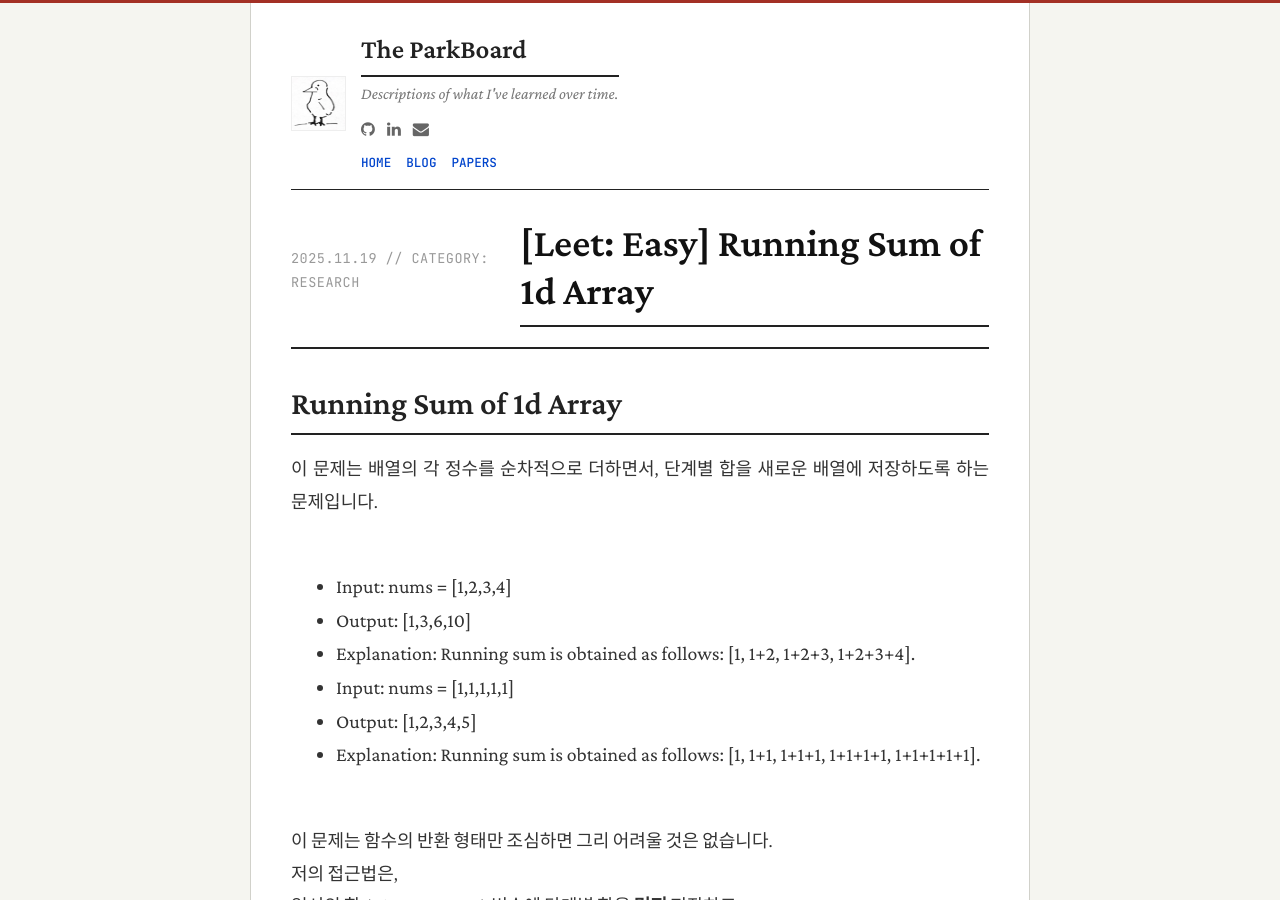
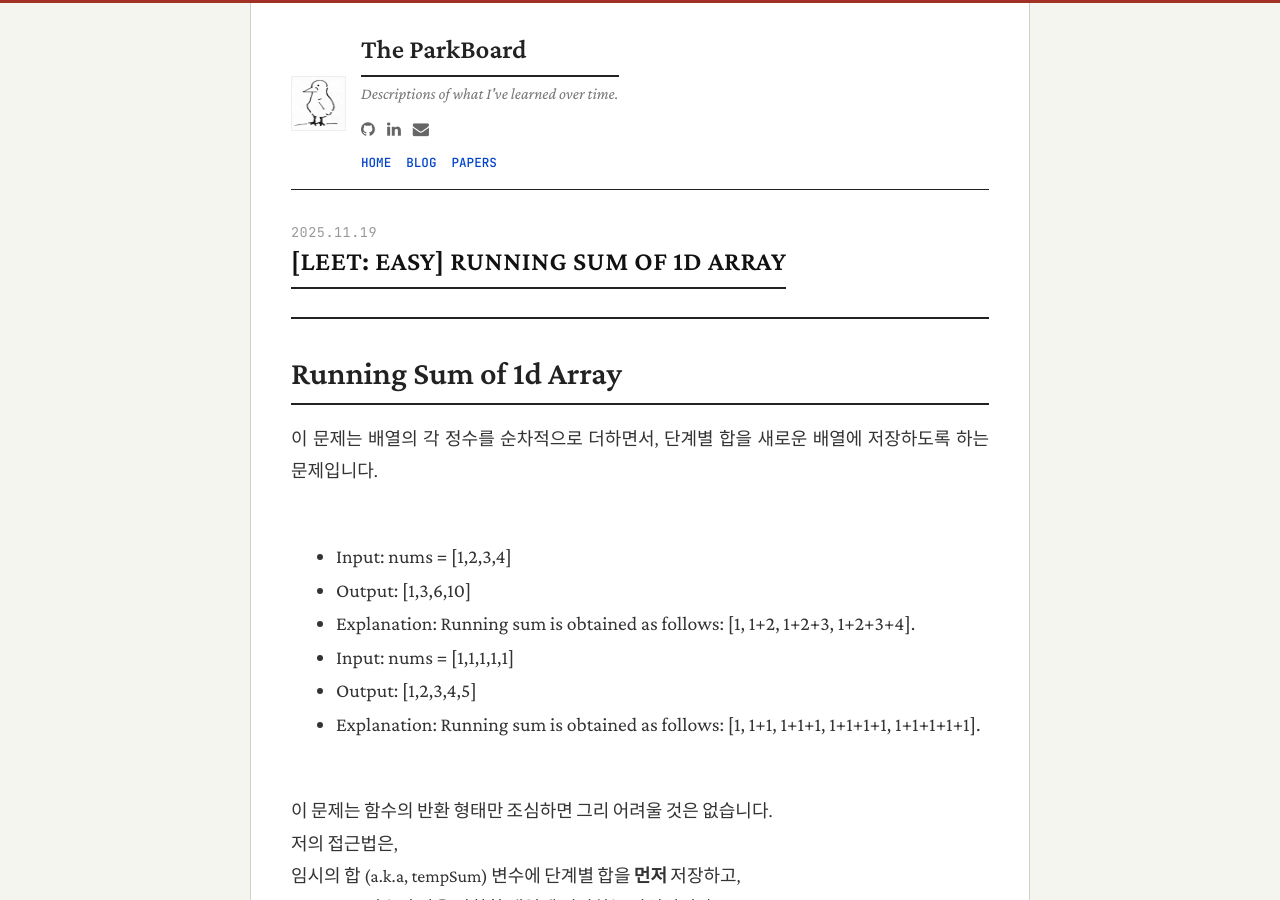
Before and after one commit to pjy010218/pjy010218.github.io, a Jekyll site: the page built from _posts/2025-11-19-RunningSumOf1DArray.md, in a window 1280 px wide and 900 px high. Built offline with Jekyll 4.4.1, drawn with Linux system fonts in a browser that asks for light colours; some web fonts are replaced.

Commit message:
Update post header layout and styles
Removed category display from post header.

```diff
--- a/_layouts/post.html
+++ b/_layouts/post.html
@@ -6,9 +6,8 @@ layout: default
 
   <header style="margin-bottom: 35px; border-bottom: 2px solid #222; padding-bottom: 20px;">
     <div style="font-family: 'JetBrains Mono', monospace; font-size: 0.75rem; color: #999; text-transform: uppercase; margin-bottom: 8px; letter-spacing: 0.5px;">
-      {{ page.date | date: "%Y.%m.%d" }} // CATEGORY: {{ page.categories | join: ", " | default: "RESEARCH" }}
-    </div>
-    <h1 style="font-size: clamp(1.5rem, 5vw, 2.2rem); font-weight: 600; line-height: 1.2; margin: 0; color: #111;">
+      {{ page.date | date: "%Y.%m.%d" }}
+    <h1 style="font-size: clamp(1.1rem, 3vw, 1.5rem); font-weight: 600; line-height: 1.2; margin: 0; color: #111;">
       {{ page.title }}
     </h1>
   </header>
```
